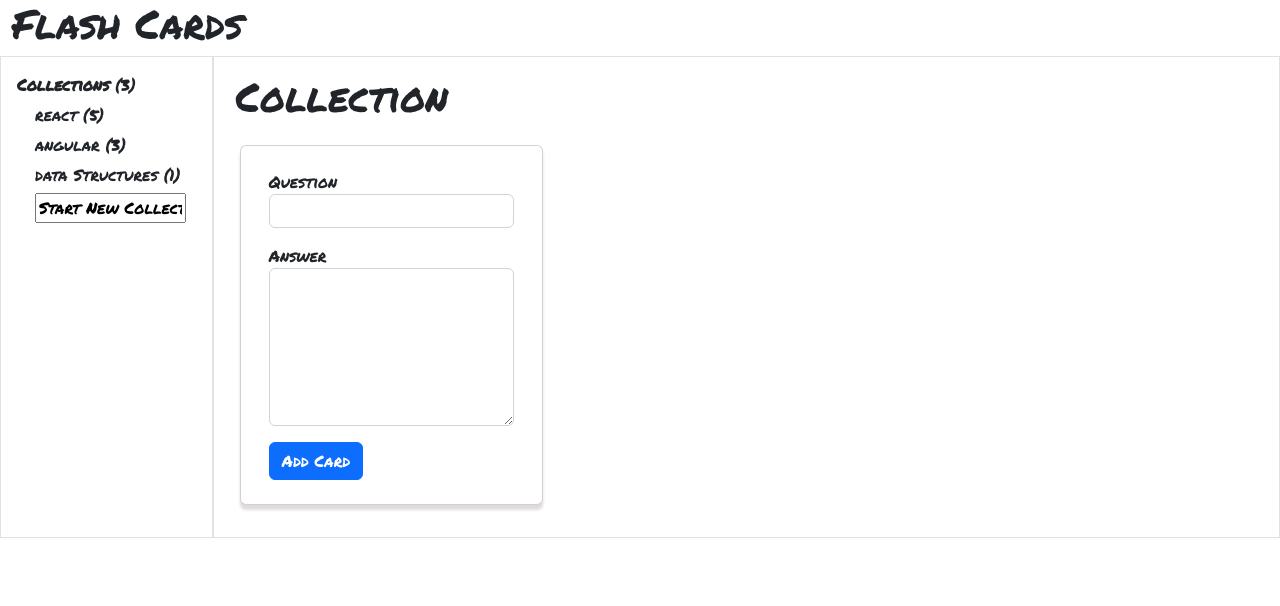
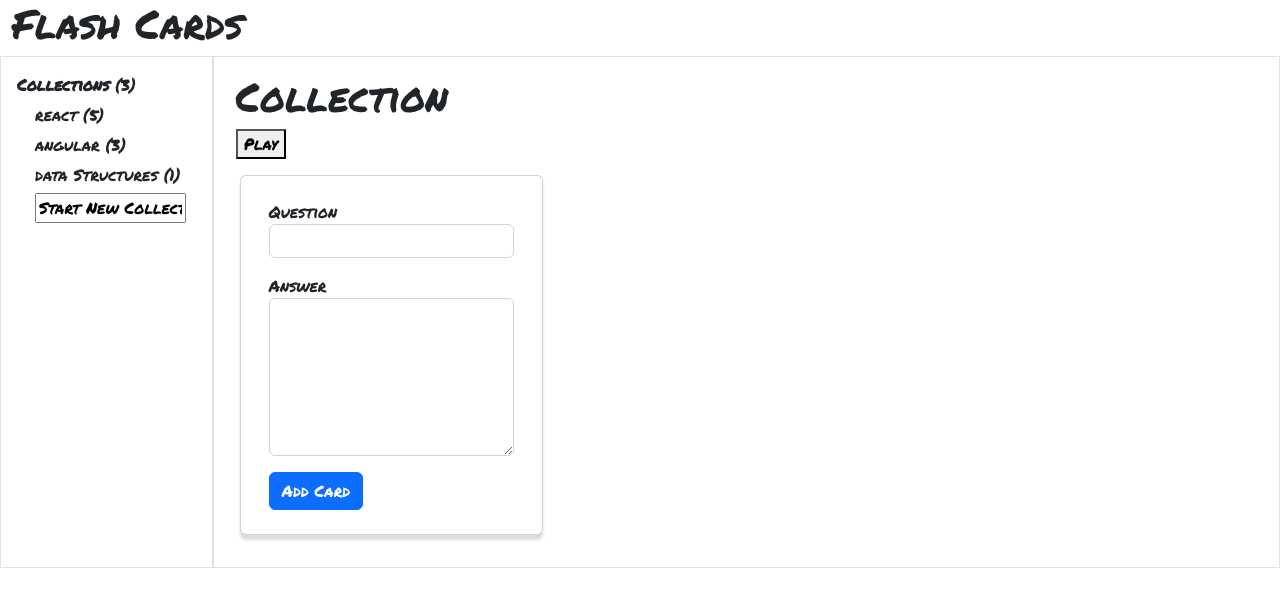
Before and after one commit to BriGuy520/flash-cards, a React (Create React App) app: page / in a window 1280 px wide. Shown: the top 606 px of the page. Built offline with nearby package versions, Linux system fonts and the light colour scheme.

Commit message:
the beginning of the game portion of the flash card app. Added a button

```diff
--- a/src/components/Collection.tsx
+++ b/src/components/Collection.tsx
@@ -54,7 +54,12 @@ const Collection = ({
 
   return (
     <div className="border collection-content py-3">
-      <h1>{selectedCollection} Collection</h1>
+      <div className="collection-header">
+        <h1>{selectedCollection} Collection</h1>
+        <div className="">
+          <button>Play</button>
+        </div>
+      </div>
       <div className="row">
 
         {cards?.map(card => {
```
